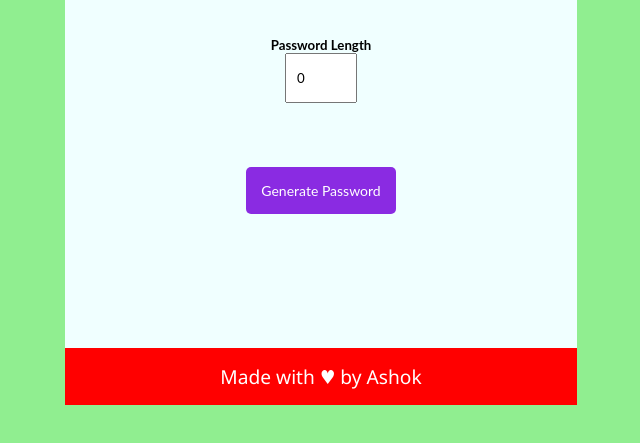
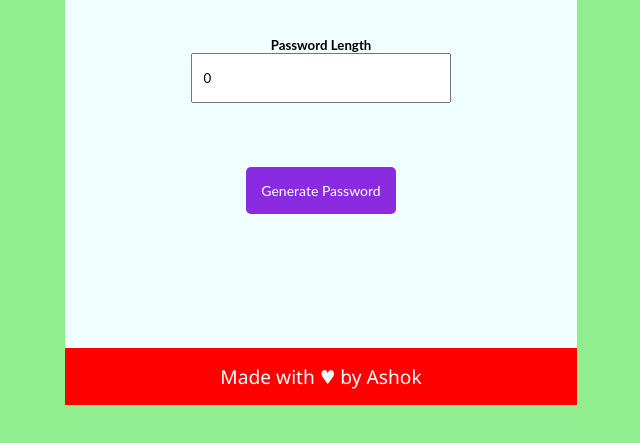
Before and after one commit to ashokide/password, a plain HTML site: page index.html in a window 1280 px wide. Shown: the part 235-678 px from the top of the page, without its empty margins (319-959 px from the left). Drawn offline with Linux system fonts and the light colour scheme.

Commit message:
Update style.css

```diff
--- a/style.css
+++ b/style.css
@@ -37,6 +37,7 @@
 }
 #pass-length input {
   height: 50px;
+  width: 100%;
   padding: 10px;
 }
 #pass-button {
@@ -70,8 +71,11 @@ footer p {
   font-size: larger;
 }
 
-@media only screen and (min-width: 900px) {
+@media only screen and (min-width: 768px) {
   .myappcontent {
     min-width: 40vw !important;
   }
+  #pass-length input {
+    width: 60% !important;
+  }
 }
```
